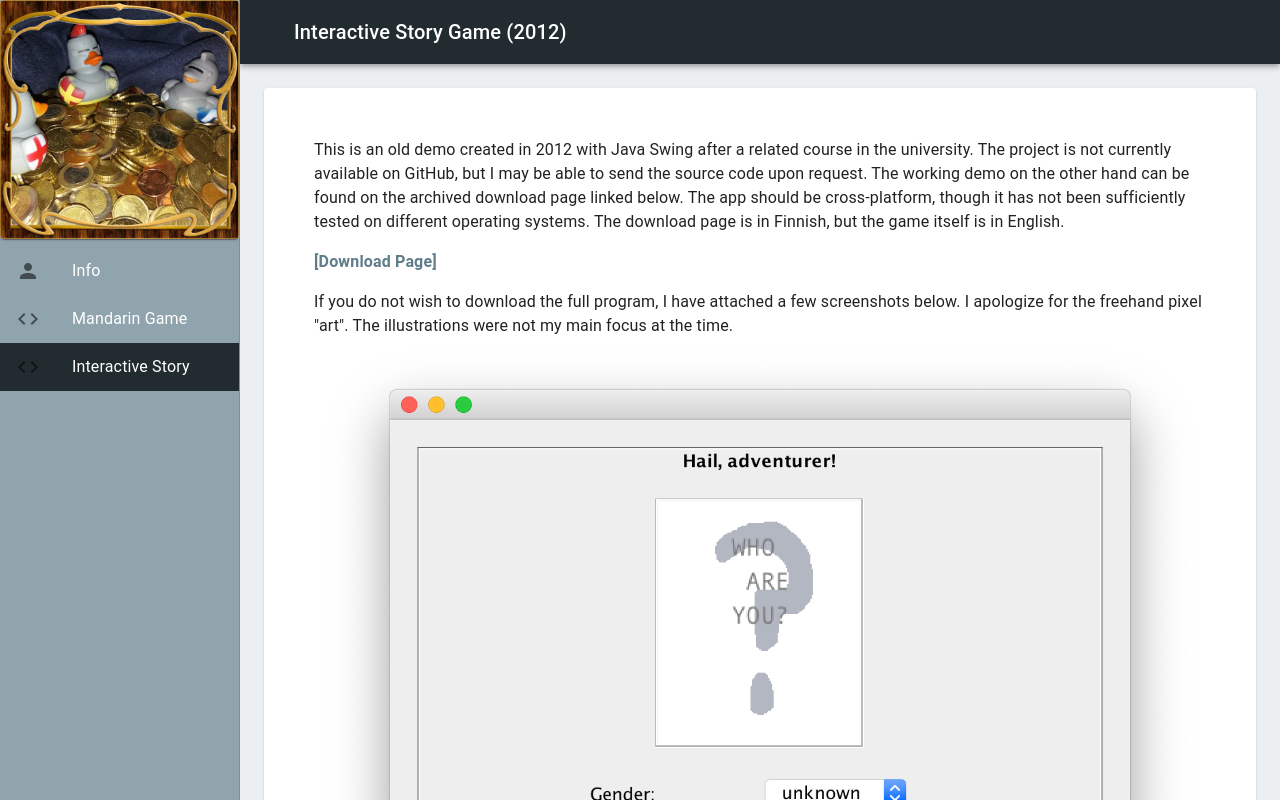
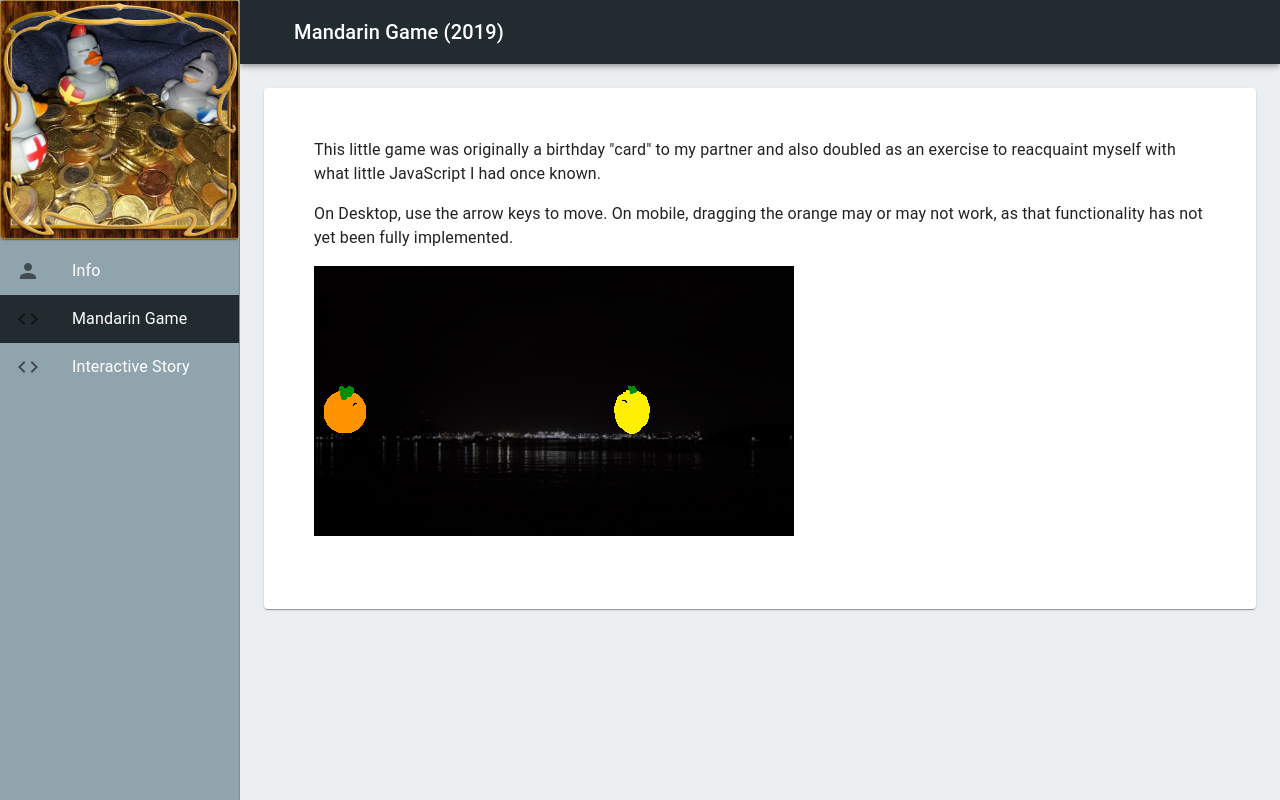
Before and after one commit to VeeHalonen/portfolio, a React (Create React App) app: page / in a window 1280 px wide. Shown: the top 800 px of the page. Built offline with nearby package versions, Linux system fonts and the light colour scheme.

Commit message:
MandarinGame content

```diff
--- a/src/components/Layout.tsx
+++ b/src/components/Layout.tsx
@@ -19,7 +19,7 @@ import MenuContents from "./MenuContents";
 const Layout = (props: { mobile: Boolean }) => {
   const classes = props.mobile ? getMobileStyles() : getDesktopStyles();
 
-  const [page, setPage] = useState(Pages.InteractiveStory); // KESKEN
+  const [page, setPage] = useState(Pages.Mandarin); // KESKEN
   const [mobileMenuOpen, setMobileMenuOpen] = useState(true);
 
   const toggleMenu = () => {
--- a/src/components/content/Mandarin.jsx
+++ b/src/components/content/Mandarin.jsx
@@ -135,17 +135,17 @@ function updateGameArea() {
 
   if (myGameArea.keys && myGameArea.keys[37]) {
     myGamePiece.image.src = require("../../assets/mandarina/mandarin3.png");
-    myGamePiece.speedX = -1;
+    myGamePiece.speedX = -2;
   }
   if (myGameArea.keys && myGameArea.keys[39]) {
     myGamePiece.image.src = require("../../assets/mandarina/mandarin2.png");
-    myGamePiece.speedX = 1;
+    myGamePiece.speedX = 2;
   }
   if (myGameArea.keys && myGameArea.keys[38]) {
-    myGamePiece.speedY = -1;
+    myGamePiece.speedY = -2;
   }
   if (myGameArea.keys && myGameArea.keys[40]) {
-    myGamePiece.speedY = 1;
+    myGamePiece.speedY = 2;
   }
 
   myGamePiece.newPos();
@@ -189,18 +189,18 @@ const Mandarin = () => {
   return (
     <>
       <Typography paragraph>
-        This was a birthday card to my partner meant as a quick re-introduction
-        to JavaScript as I had just started programming again after a long
-        break.
+        This little game was originally a birthday "card" to my partner and also
+        doubled as an exercise to reacquaint myself with what little JavaScript
+        I had once known.
       </Typography>
       <Typography paragraph>
-        A small coding exercise to reacquaint myself with JavaScript. Note that
-        the mobile drag has not been fully implemented and is glitchy at best on
-        most systems.
+        On Desktop, use the arrow keys to move. On mobile, dragging the orange
+        may or may not work, as that functionality has not yet been fully
+        implemented.
       </Typography>
-      <div>
+      <Typography paragraph>
         <canvas id="mandarinCanvas"></canvas>
-      </div>
+      </Typography>
     </>
   );
 };
```
Also changed, not shown: src/components/content/InteractiveStory.tsx (+2 -9 lines).
